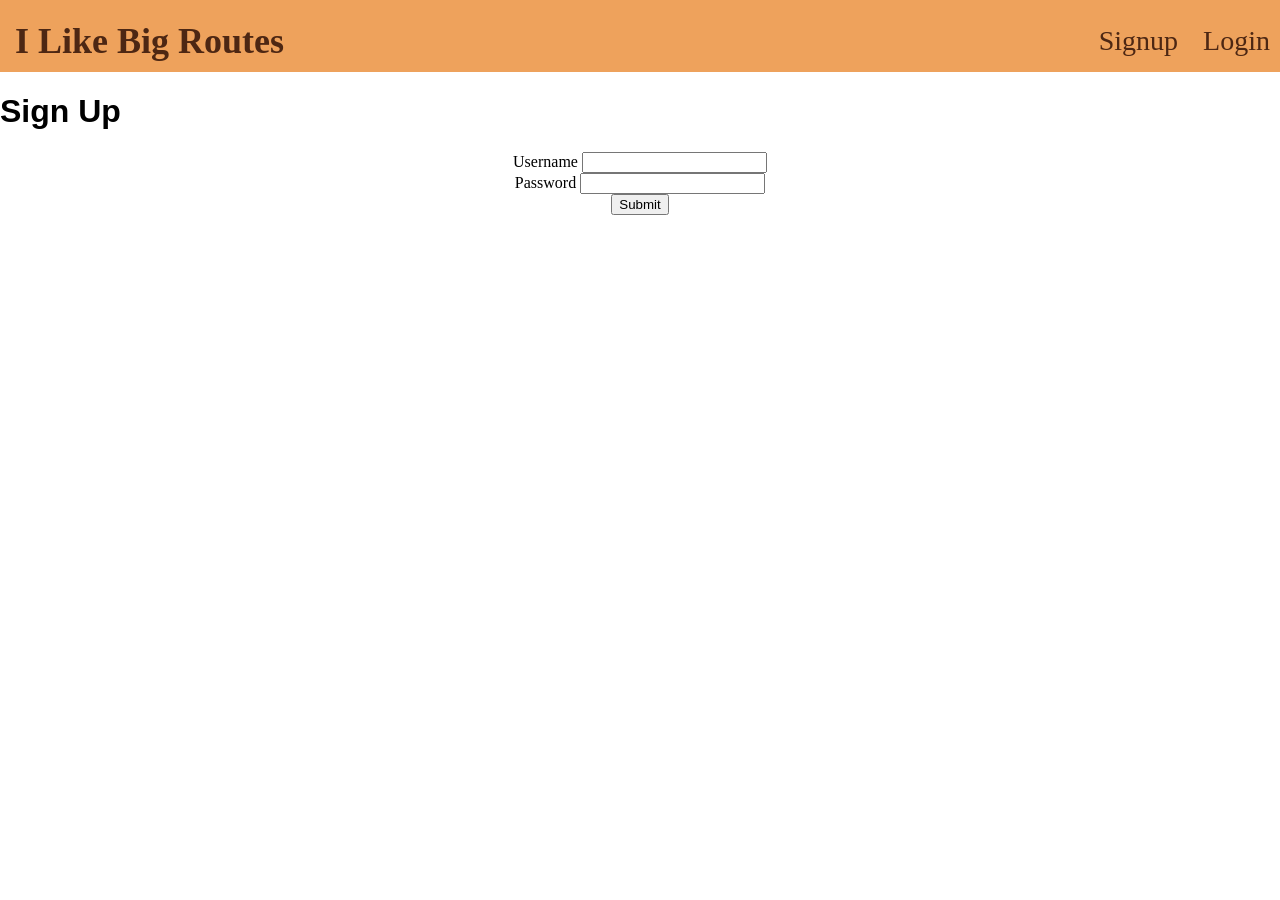
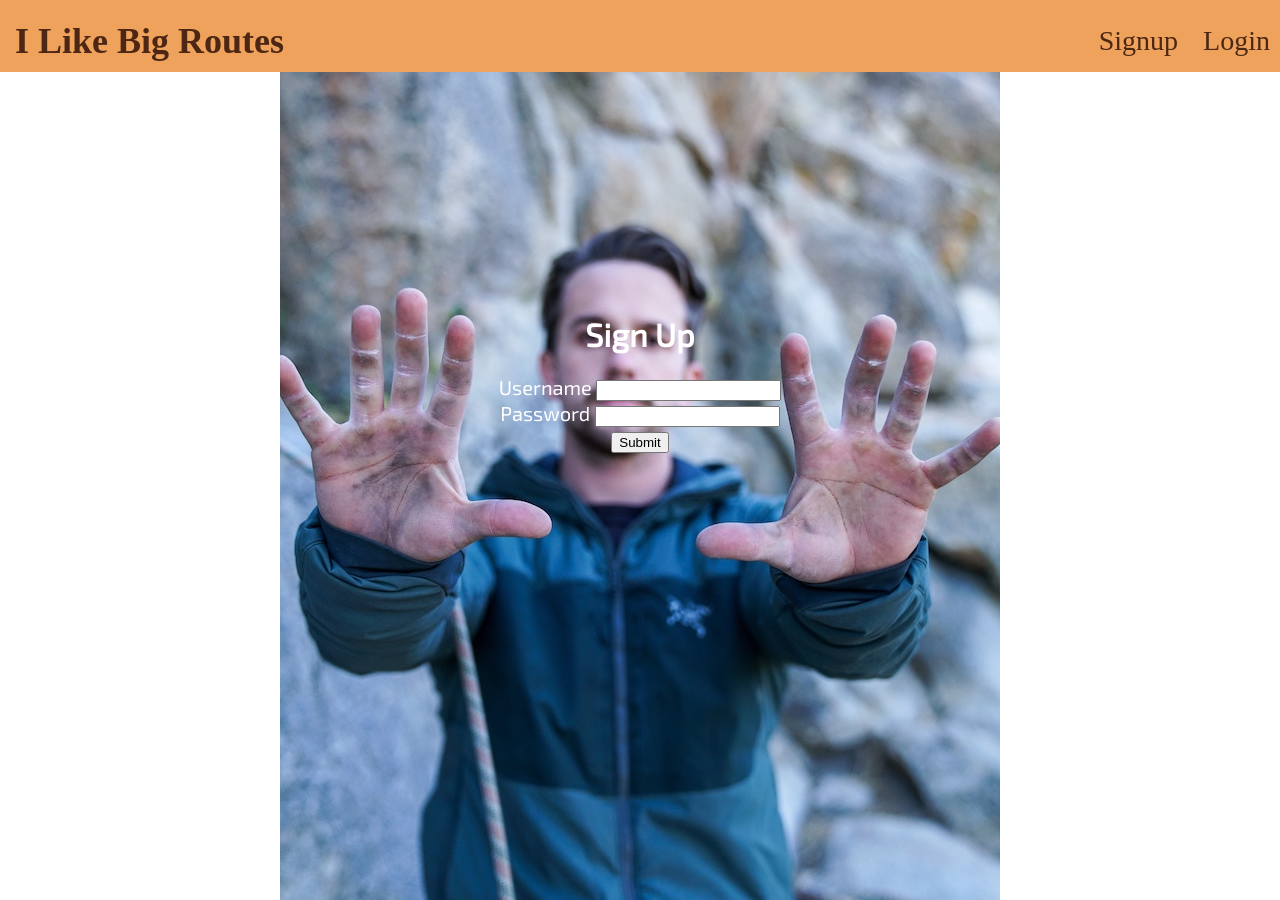
Before and after one commit to KBuck2018/rockrepo-frontend, a React (Create React App) app: page /signup in a window 1280 px wide. Shown: the top 900 px of the page. Before the commit the page ends 800 px from the top, so only its background shows below. Built offline with nearby package versions, Linux system fonts and the light colour scheme; a web font is replaced by a local one.

Commit message:
adding additional css for user auth

```diff
--- a/public/index.html
+++ b/public/index.html
@@ -12,6 +12,7 @@
   <link rel="manifest" href="%PUBLIC_URL%/manifest.json">
   <link rel="shortcut icon" href="%PUBLIC_URL%/favicon.ico">
   <link href="https://fonts.googleapis.com/css?family=Cute+Font" rel="stylesheet">
+  <link href="https://fonts.googleapis.com/css?family=Exo+2" rel="stylesheet">
 
   <!--
       Notice the use of %PUBLIC_URL% in the tags above.
@@ -22,7 +23,7 @@
       work correctly both with client-side routing and a non-root public URL.
       Learn how to configure a non-root public URL by running `npm run build`.
     -->
-  <title>React App</title>
+  <title>I Like Big Routes</title>
 </head>
 
 <body>
--- a/src/App.css
+++ b/src/App.css
@@ -1,28 +1,14 @@
-.App {
-  text-align: center;
+.app {
+  height: 900px;
+  background-image: url(/images/Homepage.jpg);
+  background-repeat: no-repeat;
+  /* background-attachment: fixed; */
+  background-position: center;
 }
-
-.App-logo {
-  animation: App-logo-spin infinite 20s linear;
-  height: 80px;
+.image {
+  display: flex;
+  margin: 0 auto;
+  /* height: 20%; */
+  justify-content: center;
+  align-items: center;
 }
-
-.App-header {
-  background-color: #222;
-  height: 150px;
-  padding: 20px;
-  color: white;
-}
-
-.App-title {
-  font-size: 1.5em;
-}
-
-.App-intro {
-  font-size: large;
-}
-
-@keyframes App-logo-spin {
-  from { transform: rotate(0deg); }
-  to { transform: rotate(360deg); }
-}
--- a/src/App.js
+++ b/src/App.js
@@ -70,7 +70,7 @@ class App extends Component {
   render() {
     return (
       <Switch>
-        <div>
+        <div className="app">
           <nav>
             <Header
               isLoggedIn={this.state.isLoggedIn}
--- a/src/components/authentication/authentication.css
+++ b/src/components/authentication/authentication.css
@@ -1,4 +1,13 @@
 .form {
-  font-family: "Special Elite", cursive;
+  font-family: "Exo 2", sans-serif;
   text-align: center;
+  font-size: 20px;
+  color: #ffffff;
+  margin-bottom: 50%;
 }
+h1 {
+  text-align: center;
+  font-family: "Exo 2", sans-serif;
+  margin-top: 19%;
+  color: #ffffff;
+}
--- a/src/components/header/Header.css
+++ b/src/components/header/Header.css
@@ -23,3 +23,17 @@
   color: #4d2713;
   font-size: 28px;
 }
+.app {
+  height: 900px;
+  background-image: url(/images/rock-climbing-hands.jpg);
+  background-repeat: no-repeat;
+  /* background-attachment: fixed; */
+  background-position: center;
+}
+.image {
+  display: flex;
+  margin: 0 auto;
+  /* height: 20%; */
+  justify-content: center;
+  align-items: center;
+}
--- a/src/components/header/Header.js
+++ b/src/components/header/Header.js
@@ -22,7 +22,7 @@ class Header extends Component {
     } else {
       nav.push(
         <div key={2}>
-          <Link to="/" className="logo">
+          <Link to="/login" className="logo">
             I Like Big Routes
           </Link>
           <Link to="/login" className="nav">
```
Also changed, not shown: public/images/Homepage.jpg (added), public/images/rock-climbing-hands.jpg (added).
